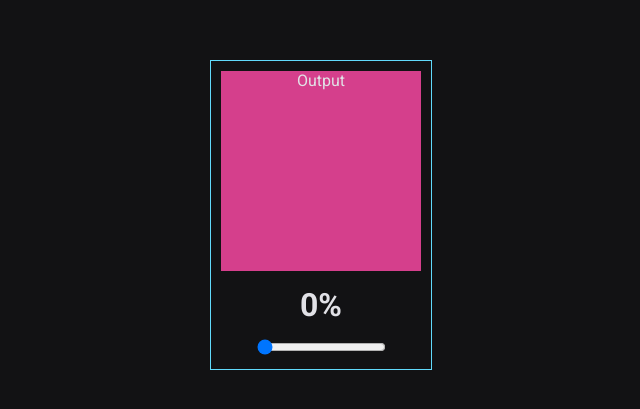
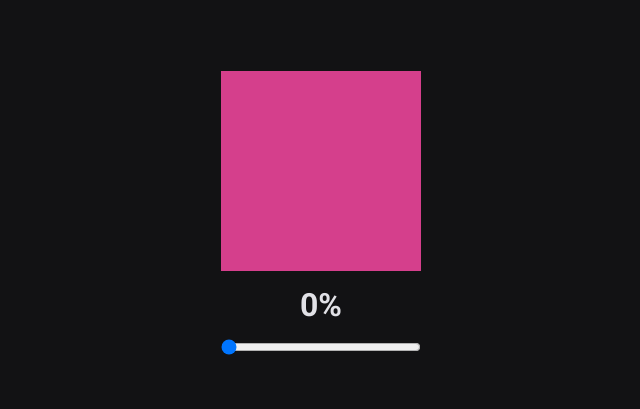
Before and after one commit to matheus-ferreira1/border-radius-slider, a React (Create React App) app: page / in a window 1280 px wide. Shown: the part 185-594 px from the top of the page, without its empty margins (319-959 px from the left). Built offline with nearby package versions, Linux system fonts and the light colour scheme.

Commit message:
upload projeto funcional

```diff
--- a/src/components/Output.tsx
+++ b/src/components/Output.tsx
@@ -1,5 +1,3 @@
-import React from 'react'
-
 type BorderProps = {
    border: number;
 }
@@ -9,8 +7,6 @@ export default function Output(props: BorderProps) {
    let text = border + '%'
 
    return (
-      <div className='output' style={{ borderRadius: text }}>
-         Output
-      </div>
+      <div className='output' style={{ borderRadius: text }}></div>
    )
 }
--- a/src/components/Slider.tsx
+++ b/src/components/Slider.tsx
@@ -1,5 +1,3 @@
-import React from 'react'
-
 type BorderProps = {
    border: number;
    setBorder: any;
--- a/src/components/TextValue.tsx
+++ b/src/components/TextValue.tsx
@@ -1,5 +1,3 @@
-import React from 'react'
-
 type BorderProps = {
    border: number;
 }
--- a/src/global.css
+++ b/src/global.css
@@ -45,10 +45,7 @@ body {
 }
 
 .App {
-   outline: 1px solid var(--cyan-500);
-   width: auto;
    text-align: center;
-   padding: 10px;
 }
 
 .App h1,
@@ -56,6 +53,10 @@ body {
    margin-top: 15px;
 }
 
+.App input {
+   width: 100%;
+}
+
 .output {
    width: 200px;
    height: 200px;
```
